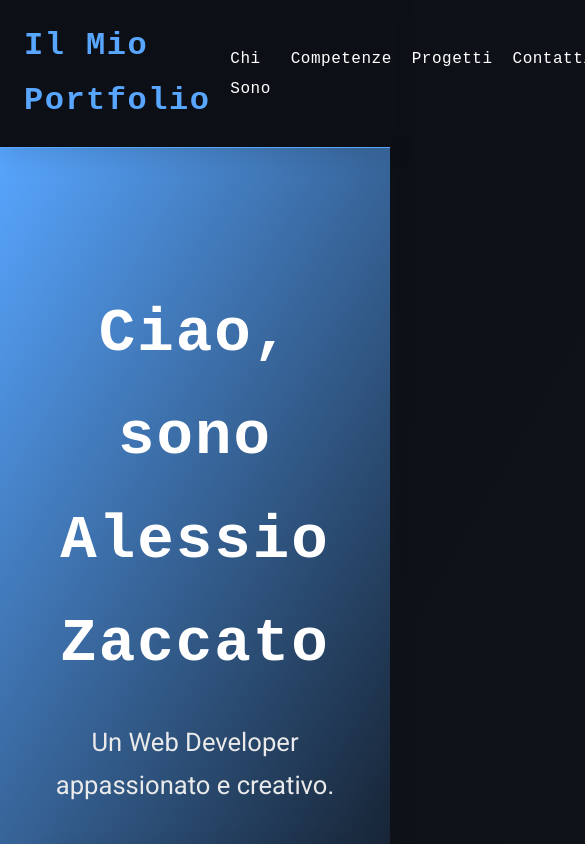
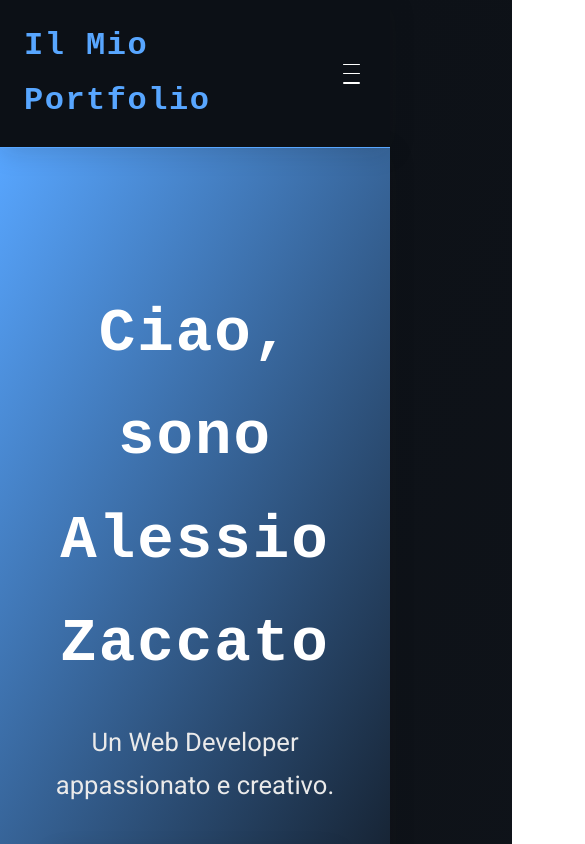
Before and after one commit to alessiozaccato/alessiozaccato.github.io, a React (Vite) app: page / in a window 390 px wide. Shown: the top 844 px of the page, 585 px wide, since content can reach past the window. Built offline with nearby package versions, Linux system fonts and the light colour scheme.

Commit message:
FEATURE: implement responsive hamburger menu for mobile navigation

```diff
--- a/src/components/Navbar.jsx
+++ b/src/components/Navbar.jsx
@@ -1,15 +1,28 @@
 
 
+
+import React, { useState } from "react";
+
 function Navbar() {
+  const [open, setOpen] = useState(false);
   return (
     <nav className="navbar">
       <div className="container">
         <a href="#hero" className="logo">Il Mio Portfolio</a>
-        <ul className="nav-links">
-          <li><a href="#about">Chi Sono</a></li>
-          <li><a href="#skills">Competenze</a></li>
-          <li><a href="#projects">Progetti</a></li>
-          <li><a href="#contact">Contatti</a></li>
+        <button
+          className={`hamburger${open ? " open" : ""}`}
+          aria-label="Menu"
+          onClick={() => setOpen(!open)}
+        >
+          <span className="bar"></span>
+          <span className="bar"></span>
+          <span className="bar"></span>
+        </button>
+        <ul className={`nav-links${open ? " open" : ""}`}>
+          <li><a href="#about" onClick={() => setOpen(false)}>Chi Sono</a></li>
+          <li><a href="#skills" onClick={() => setOpen(false)}>Competenze</a></li>
+          <li><a href="#projects" onClick={() => setOpen(false)}>Progetti</a></li>
+          <li><a href="#contact" onClick={() => setOpen(false)}>Contatti</a></li>
         </ul>
       </div>
     </nav>
--- a/src/index.css
+++ b/src/index.css
@@ -137,6 +137,79 @@ body {
 
 .navbar .nav-links a:hover::after {
   width: 100%;
+}
+
+/* Hamburger menu styles */
+.navbar .hamburger {
+  display: none;
+  flex-direction: column;
+  justify-content: center;
+  width: 30px;
+  height: 30px;
+  background: none;
+  border: none;
+  cursor: pointer;
+  z-index: 2;
+}
+
+.navbar .hamburger .bar {
+  height: 3px;
+  width: 100%;
+  background: #fff;
+  margin: 4px 0;
+  border-radius: 2px;
+  transition: 0.3s;
+}
+
+.navbar .hamburger.open .bar:nth-child(1) {
+  transform: translateY(7px) rotate(45deg);
+}
+
+.navbar .hamburger.open .bar:nth-child(2) {
+  opacity: 0;
+}
+
+.navbar .hamburger.open .bar:nth-child(3) {
+  transform: translateY(-7px) rotate(-45deg);
+}
+
+@media (max-width: 768px) {
+  .navbar .nav-links {
+    position: absolute;
+    top: 60px;
+    /* Lascia 'right: 0' per mantenerlo a destra */
+    right: 0;
+    /* Background leggermente trasparente */
+    background: rgba(22, 27, 34, 0.9); /* #161b22 con opacità 0.9 */
+    flex-direction: column;
+    width: 200px;
+    display: none;
+    box-shadow: 0 2px 8px rgba(20, 20, 20, 0.15);
+    /* Arrotonda solo l'angolo in basso a sinistra se preferisci, altrimenti lascia come prima */
+    border-radius: 0 0 0 8px; /* Arrotonda in basso a sinistra */
+    padding: 16px 0;
+    z-index: 1;
+  }
+
+  .navbar .nav-links.open {
+    display: flex;
+  }
+
+  .navbar .hamburger {
+    display: flex;
+  }
+
+  .navbar .nav-links li {
+    margin: 16px 0;
+    /* Allinea il testo delle voci a sinistra */
+    text-align: left;
+    margin-left: 0; /* Assicurati che non ci sia margine a sinistra per il <li> stesso */
+    padding-left: 24px; /* Aggiungi padding per spostare le scritte a sinistra all'interno del box */
+  }
+
+  .navbar .container {
+    position: relative;
+  }
 }
 
 /* Stili per le sezioni */
```
